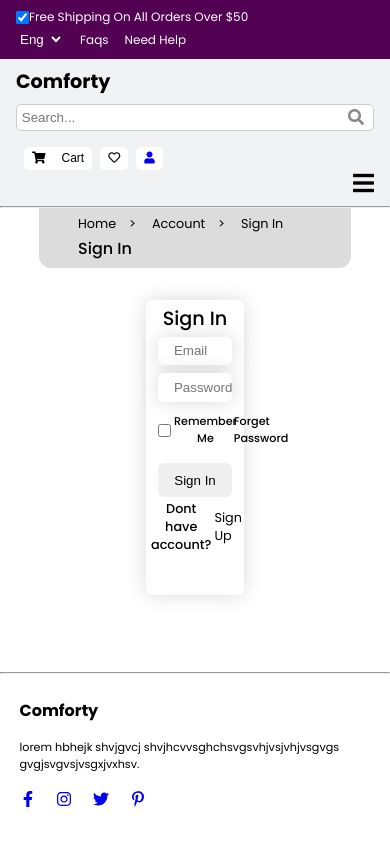
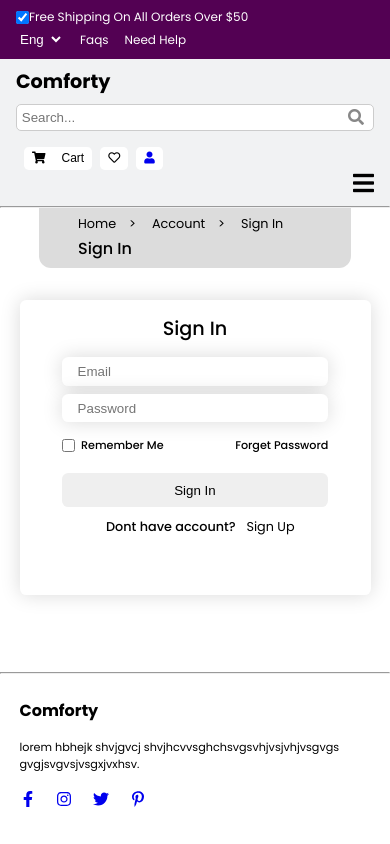
Before and after one commit to codemonk-silver/E-Commerce, a React (Create React App) app in the folder e-commerce/: page /account in a window 390 px wide. Shown: the top 844 px of the page. Built offline with nearby package versions, Linux system fonts and the light colour scheme.

Commit message:
testing it

```diff
--- a/e-commerce/src/component/Account/account.css
+++ b/e-commerce/src/component/Account/account.css
@@ -130,3 +130,34 @@
     font-size: .8rem;
     text-decoration: none;
 }
+
+/* Mobile Small (320px to 479px) */
+@media (max-width: 479px) {
+
+.accountForm{
+    width: 90%;
+    height: 35vh;
+     box-shadow: 0 0 20px rgba(0, 0, 0, 0.15);
+    margin-left: auto;
+    margin-right: auto;
+    margin-top: 2rem;
+    border-radius: .4rem;
+}
+
+.formCheck a:hover{
+    font-size: .7rem;
+    color: purple;
+
+}
+
+.formDetails button:hover{
+    padding: .6rem 1rem;
+    border-radius: .4rem;
+    border: none;
+    color: white;
+    background: purple;
+}
+
+
+
+}
--- a/e-commerce/src/component/Product/product.css
+++ b/e-commerce/src/component/Product/product.css
@@ -406,8 +406,8 @@
 /* Mobile Small (320px to 479px) */
 @media (max-width: 479px) {
   .productContainer {
-    padding: 1% 5%;
-    height: 50vh;
+    padding: 6% 5%;
+    height: 41vh;
   }
 
   .productTitle {
@@ -432,14 +432,13 @@
   }
 
   .cardWrapper {
-    flex: 0 0 18em;
+    flex: 0 0 12em;
   }
 
   .productCard,
   .imageWrapper {
-    height: 18em !important;
+    height: 12em !important;
     border-radius: 0.4rem;
-    object-fit: cover;
   }
 
   .imageWrapper {
@@ -468,6 +467,7 @@
 
   .productFooter {
     margin-top: 3px;
+    width: 11rem;
   }
 
   .price {
@@ -475,7 +475,7 @@
   }
 
   .cartIcon {
-    font-size: 0.8rem;
+    font-size: 1rem;
   }
 
   .sliderIndicators {
--- a/e-commerce/src/component/Recent/recent.js
+++ b/e-commerce/src/component/Recent/recent.js
@@ -118,7 +118,7 @@ const Recent = () => {
 
         <div className='recentCarousel' ref={carouselRef}>
           {products.map((product) => (
-            <div key={product.id} className="recentcardWrapper">
+            <div key={product.id} className="recentCardWrapper">
               <div className="recentImageWrapper">
                 {product.badge && (
                   <span
```
